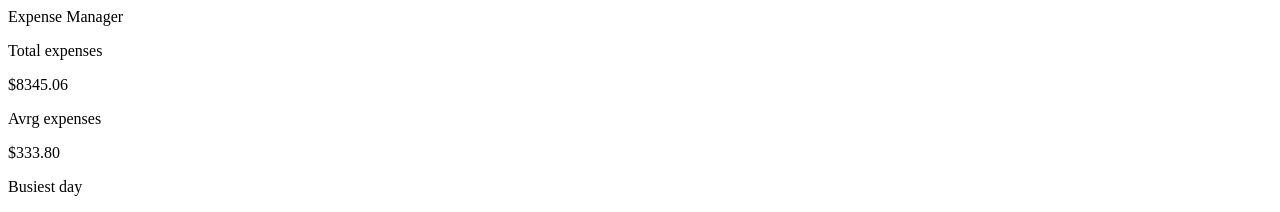
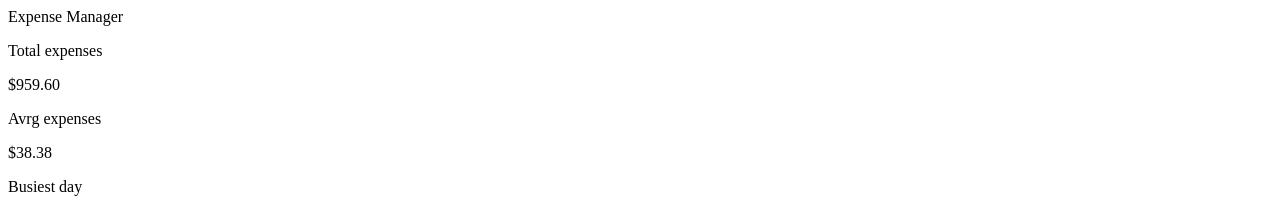
Before and after one commit to iamaswathi/expense-manager, a React (Create React App) app: page / in a window 1280 px wide. Shown: the top 212 px of the page. Built offline with nearby package versions, Linux system fonts and the light colour scheme.

Commit message:
fixed total expenses calculation

```diff
--- a/src/components/FinancialDashboard/FinancialDashboard.tsx
+++ b/src/components/FinancialDashboard/FinancialDashboard.tsx
@@ -22,9 +22,11 @@ export const FinancialDashboard = ({ transactions }: FinancialDashboardProps) =>
         daysOfWeek.forEach(day => dayCount.set(day, 0));
 
         transactions.forEach(txn => {
-        //    if(!isCredit) {
+           if(txn.type.toLowerCase() === 'debit') {
           totalExpenses += txn.amount;
-        //   }
+          } else {
+            totalExpenses += 0;
+          }
 
 
           // Category breakdown
```
